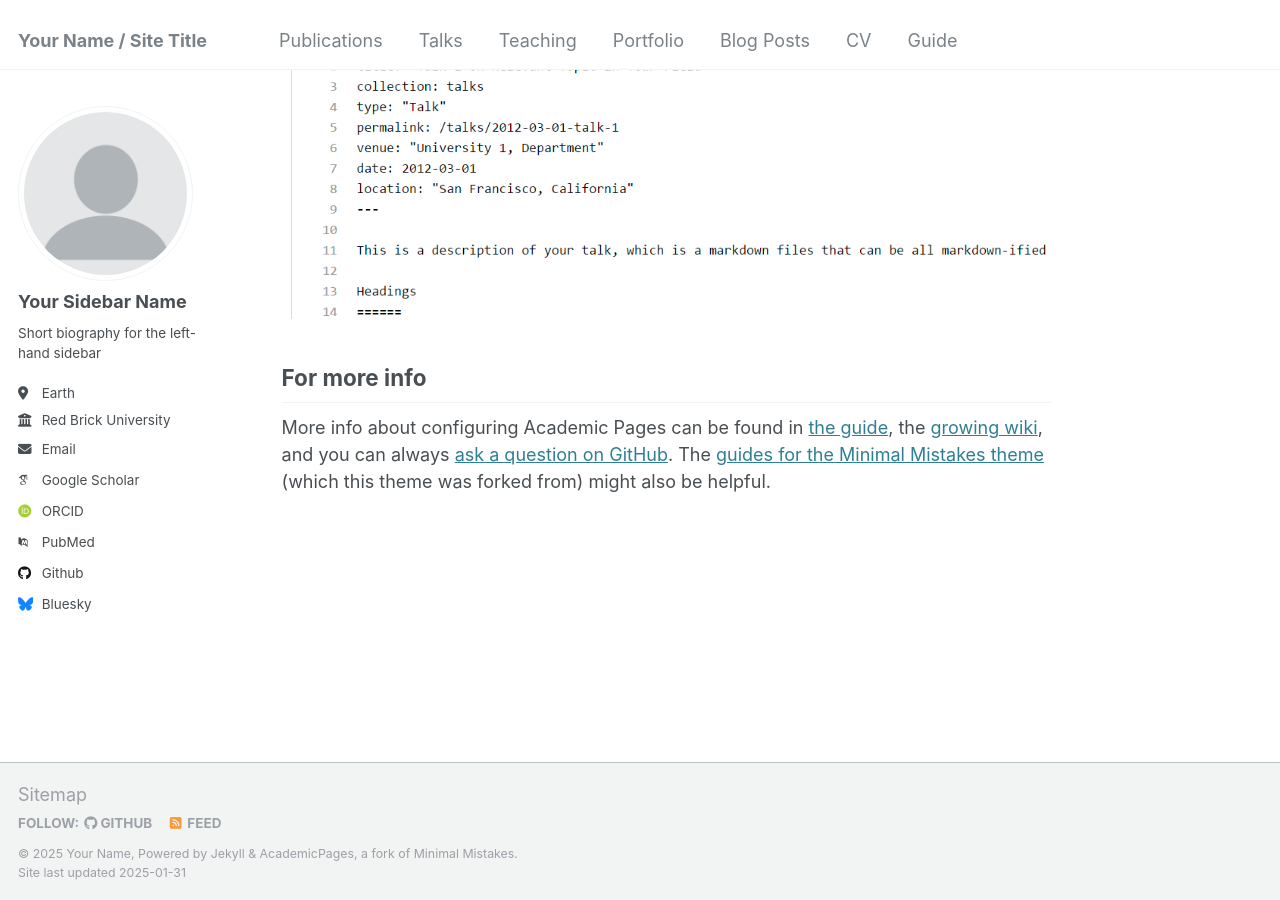
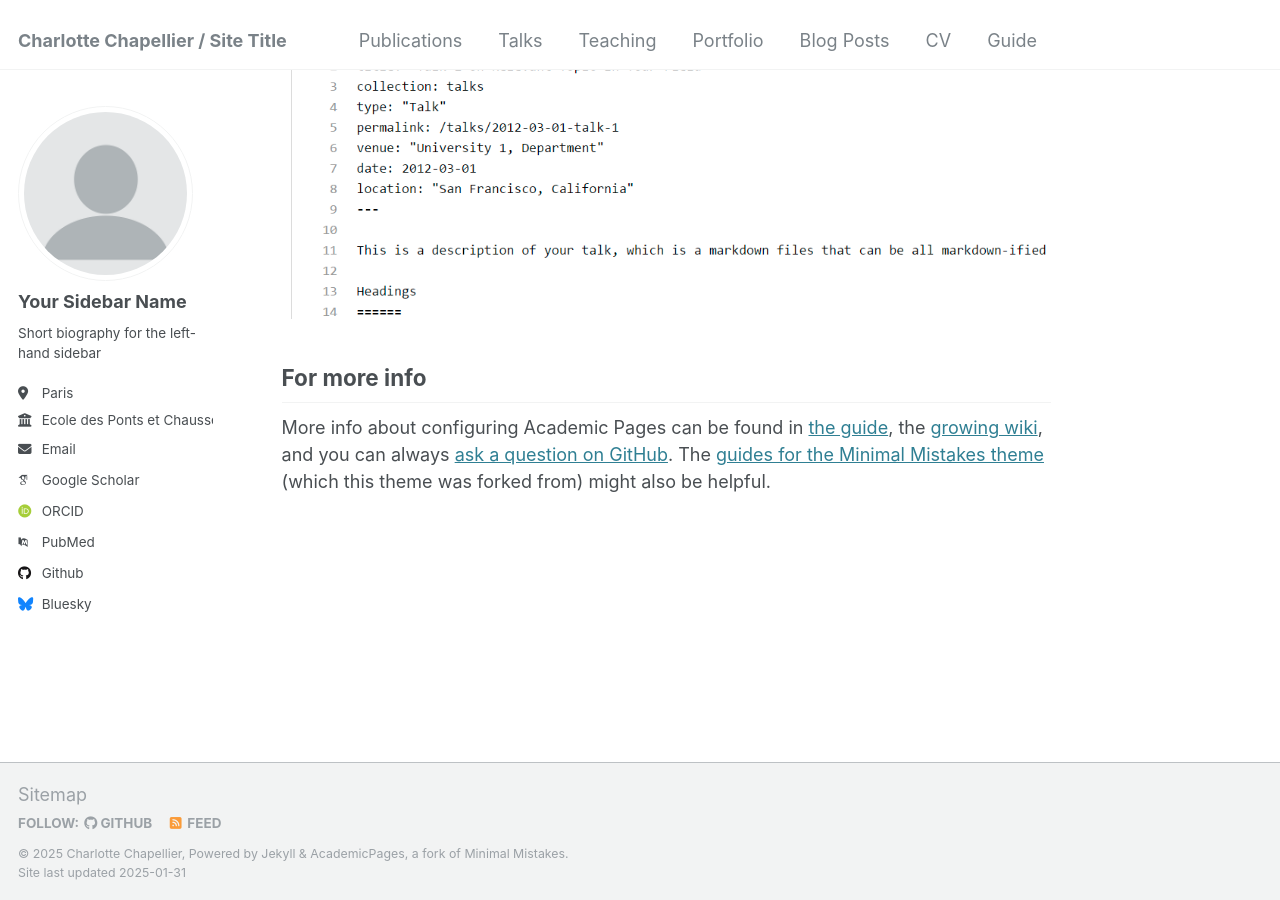
Before and after one commit to charlotte-chaps/cchapellier.github.io, a Jekyll site: the page built from _pages/about.md, in a window 1280 px wide and 900 px high, scrolled down 2643 px. Built offline with Jekyll 4.4.1, drawn with Linux system fonts in a browser that asks for light colours; some web fonts are replaced.

Commit message:
Update _config.yml for the first time
Changed name and url

```diff
--- a/_config.yml
+++ b/_config.yml
@@ -8,13 +8,13 @@
 
 # Basic Site Settings
 locale                   : "en-US"
-title                    : "Your Name / Site Title"
+title                    : "Charlotte Chapellier / Site Title"
 title_separator          : "-"
-name                     : &name "Your Name"
-description              : &description "personal description"
-url                      : https://academicpages.github.io # the base hostname & protocol for your site e.g. "https://[your GitHub username].github.io"
+name                     : &name "Charlotte Chapellier"
+description              : &description "PhD student"
+url                      : https://cchapellier.github.io # the base hostname & protocol for your site e.g. "https://[your GitHub username].github.io"
 baseurl                  : "" # the subpath of your site, e.g. "/blog"
-repository               : "academicpages/academicpages.github.io"
+repository               : "charlotte-chaps/cchapellier.github.io"
 
 # Site Author - The following control what appear as part of the author content on the side bar.
 #               If a field is blank the icon and link will not appear, otherwise it will be shown.
@@ -25,10 +25,10 @@ author:
   name             : "Your Sidebar Name"
   pronouns         : # example: "she/her"
   bio              : "Short biography for the left-hand sidebar"
-  location         : "Earth"
-  employer         : "Red Brick University"
+  location         : "Paris"
+  employer         : "Ecole des Ponts et Chaussées - Institut Polytechnique de Paris"
   uri              : # URL
-  email            : "none@example.org"
+  email            : "charlotte.chapellier@enpc.fr"
 
   # Academic websites
   arxiv            : # URL - Update with the correct link to your profile
```
